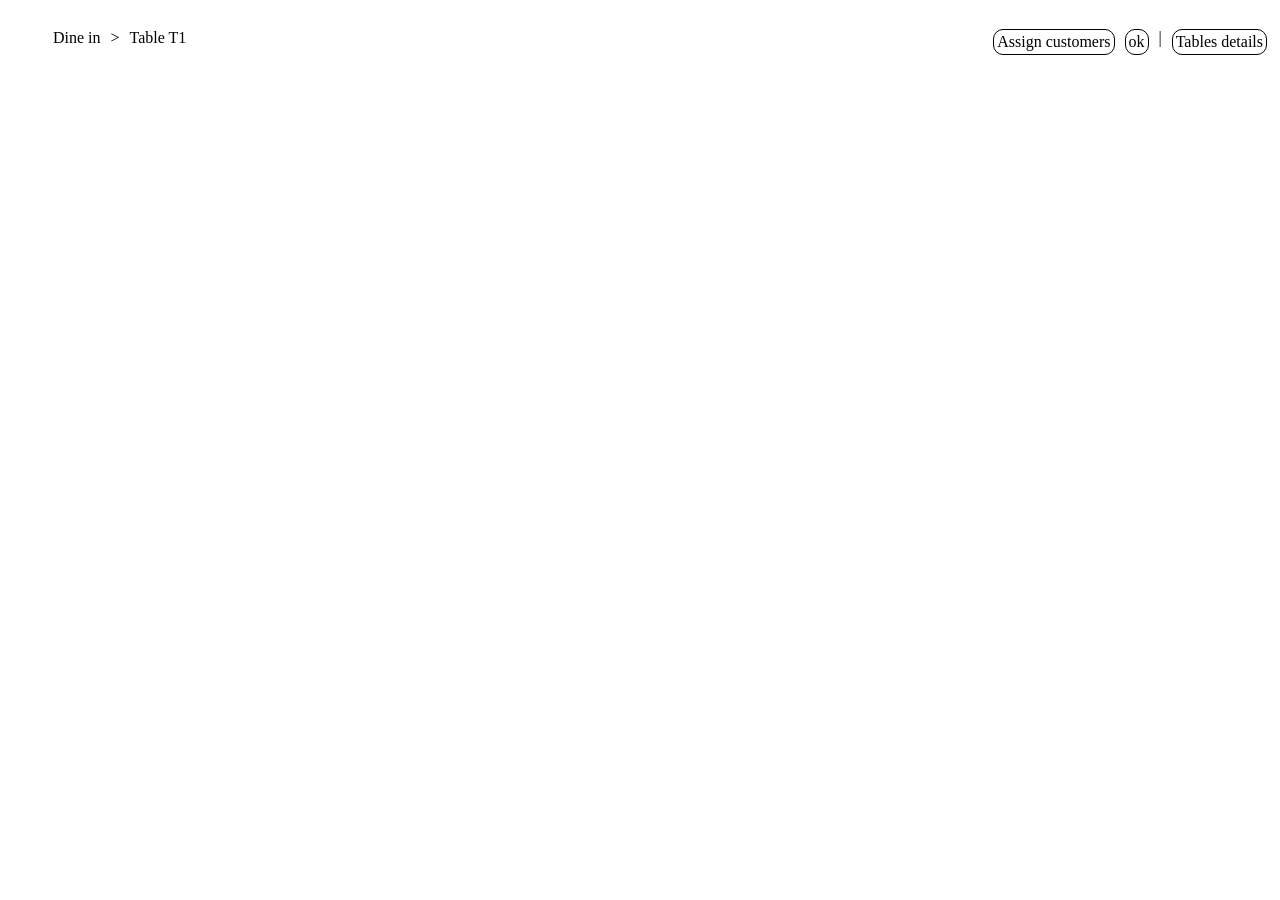
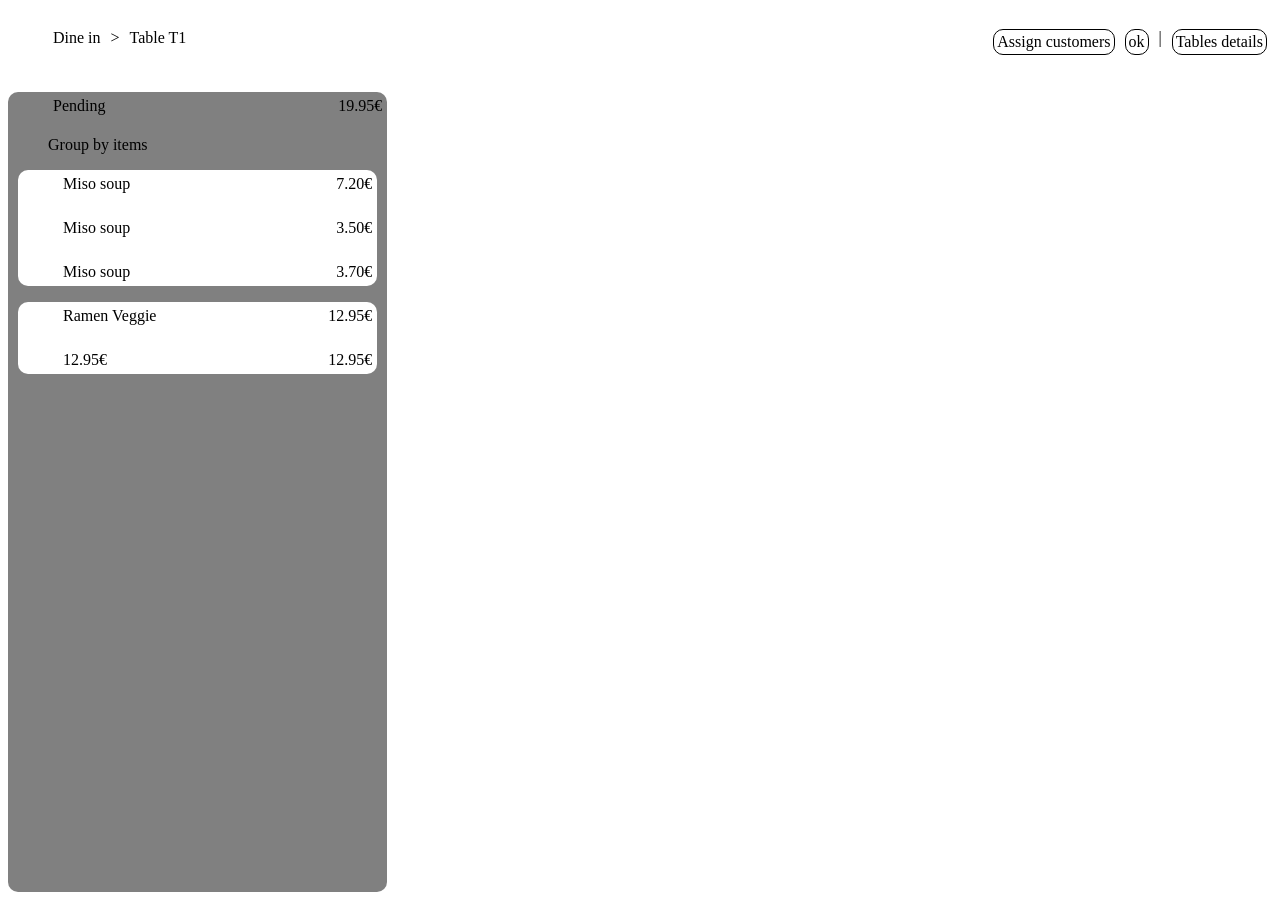
Before and after one commit to Ostroww/groupe, a plain HTML site: page index.html in a window 1280 px wide. Before the commit the page ends 800 px from the top, so only its background shows below. Drawn offline with Linux system fonts and the light colour scheme.

Commit message:
ajout de l'addition

```diff
--- a/index.css
+++ b/index.css
@@ -17,3 +17,30 @@ header {
     border-radius: 10px;
     padding: 3px;
 }
+
+div.left {
+    background-color: gray;
+    width: 30%;
+    height: 100vh;
+    border-radius: 10px;
+}
+
+div ul {
+    justify-content: space-between;
+}
+
+div p {
+    margin-left: 40px;
+}
+
+div.soup {
+    margin: 10px;
+    background-color: white;
+    border-radius: 10px;
+}
+
+div.Ramen {
+    margin: 10px;
+    background-color: white;
+    border-radius: 10px;
+}
--- a/index.html
+++ b/index.html
@@ -21,5 +21,38 @@
             <li class="border">Tables details</li>
         </ul>
     </header>
+    <div class="left">
+        <ul>
+            <li>Pending</li>
+            <li>19.95€</li>
+        </ul>
+        <p>Group by items</p>
+        <div class="soup">
+            <ul>
+                <li>Miso soup</li>
+                <li>7.20€</li>
+            </ul>
+            <ul>
+                <li>Miso soup</li>
+                <li>3.50€</li>
+            </ul>
+            <ul>
+                <li>Miso soup</li>
+                <li>3.70€</li>
+            </ul>
+        </div>
+
+        <div class="Ramen">
+            <ul>
+                <li>Ramen Veggie</li>
+                <li>12.95€</li>
+            </ul>
+            <ul>
+                <li>12.95€</li>
+                <li>12.95€</li>
+            </ul>
+        </div>
+    </div>
+
 </body>
 </html>
```
